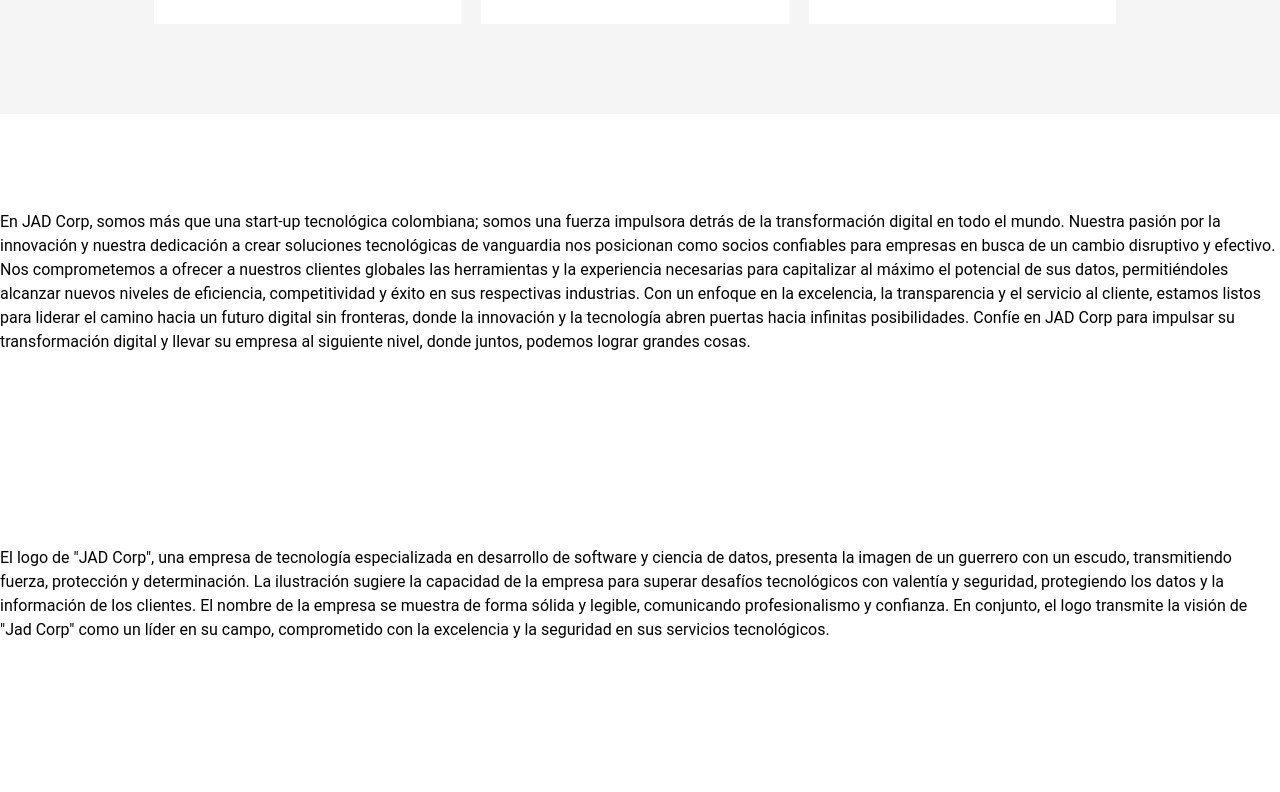
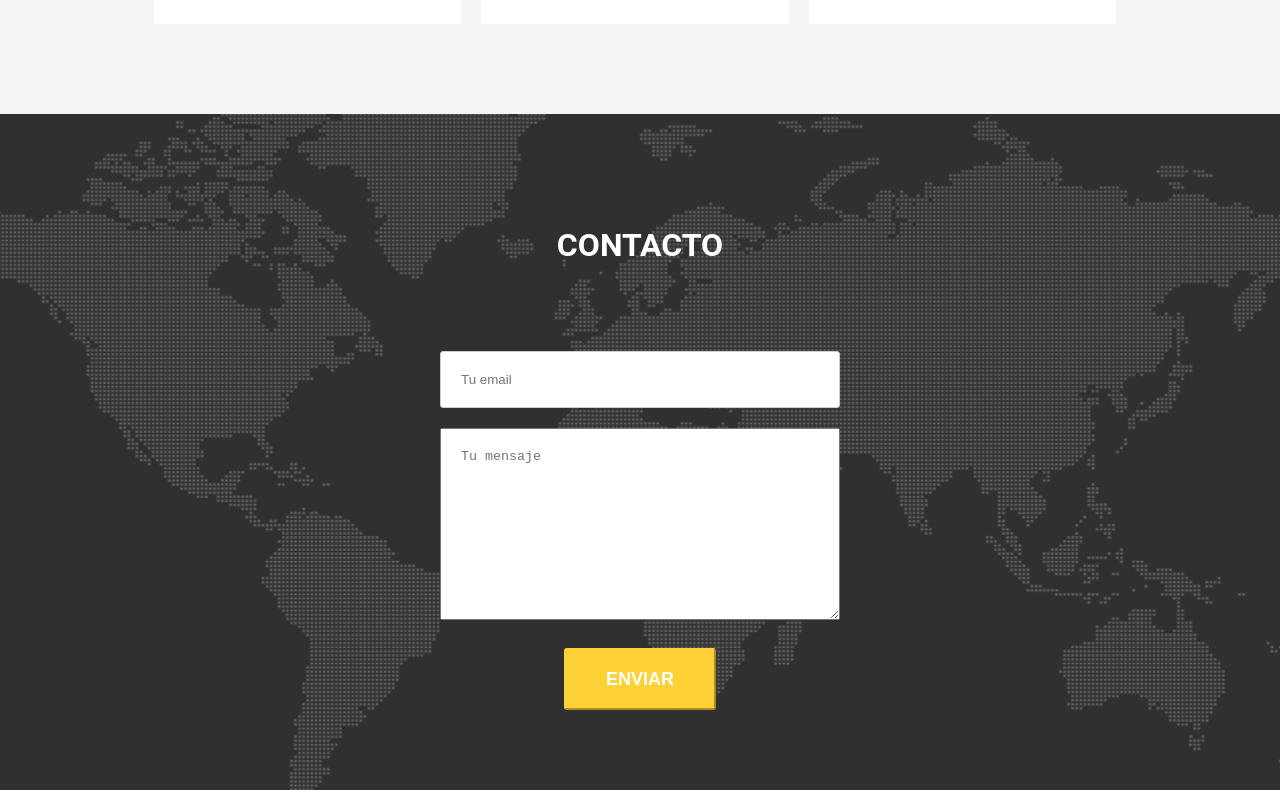
Before and after one commit to jfernand196/lab-corp, a React (Create React App) app: page / in a window 1280 px wide. Shown: the part 2789-3581 px from the top of the page. Built offline with nearby package versions, Linux system fonts and the light colour scheme.

Commit message:
add contact

```diff
--- a/src/App.js
+++ b/src/App.js
@@ -115,6 +115,15 @@
         </div>
 
     </section>
+
+    <section id="contacto">
+        <h2>CONTACTO</h2>
+        <form>
+            <div><input type="text" placeholder="Tu email"/></div>
+            <div><textarea rows="10" placeholder="Tu mensaje"></textarea></div>
+            <button>ENVIAR</button>
+        </form>
+    </section>
       <main>
         <section id="quienes-somos" className="section">
           <p>En JAD Corp, somos más que una start-up tecnológica colombiana; somos una fuerza impulsora detrás de la transformación digital en todo el mundo. Nuestra pasión por la innovación y nuestra dedicación a crear soluciones tecnológicas de vanguardia nos posicionan como socios confiables para empresas en busca de un cambio disruptivo y efectivo. Nos comprometemos a ofrecer a nuestros clientes globales las herramientas y la experiencia necesarias para capitalizar al máximo el potencial de sus datos, permitiéndoles alcanzar nuevos niveles de eficiencia, competitividad y éxito en sus respectivas industrias. Con un enfoque en la excelencia, la transparencia y el servicio al cliente, estamos listos para liderar el camino hacia un futuro digital sin fronteras, donde la innovación y la tecnología abren puertas hacia infinitas posibilidades. Confíe en JAD Corp para impulsar su transformación digital y llevar su empresa al siguiente nivel, donde juntos, podemos lograr grandes cosas.</p>
```
